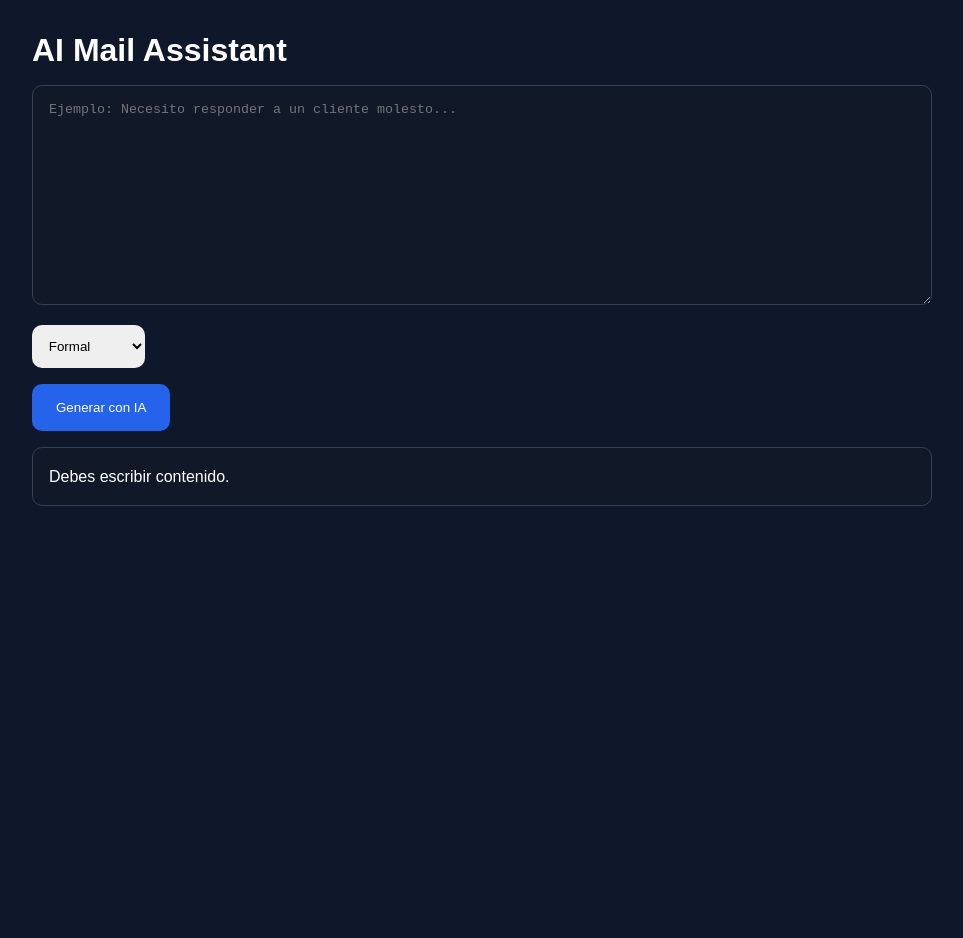
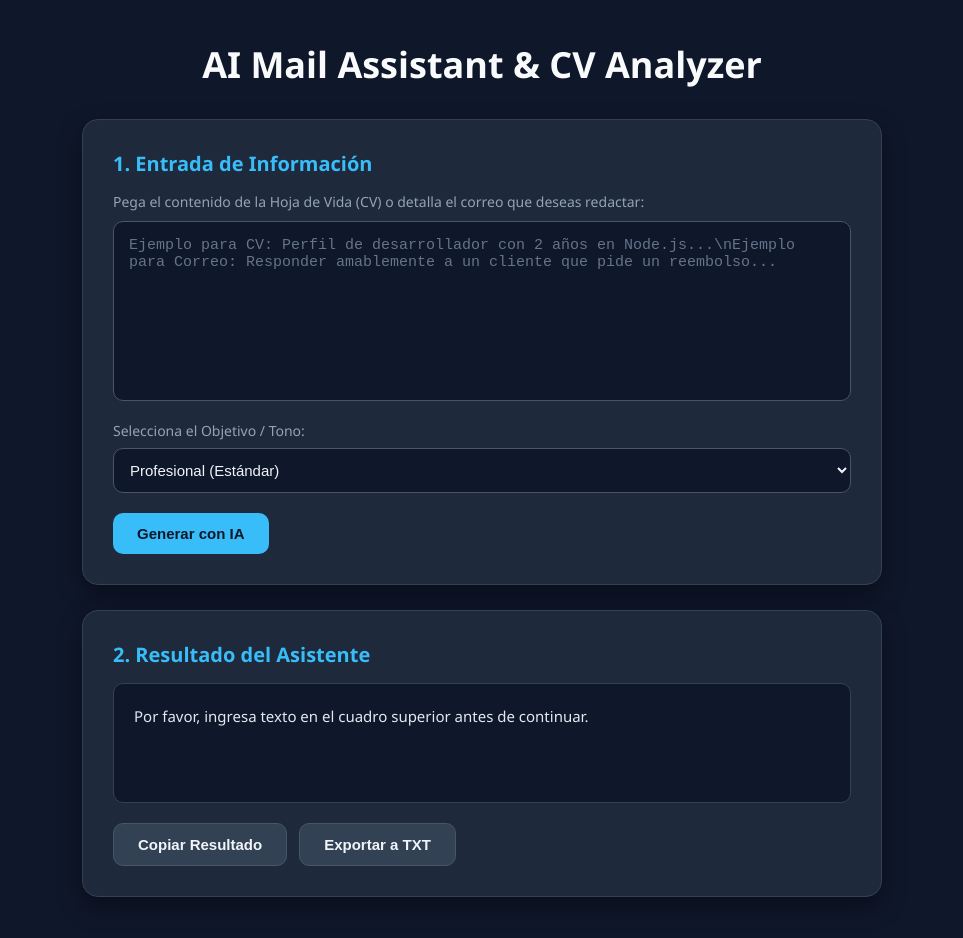
Before and after one commit to langel280311-byte/challenge-transform-industryLF, a website built with Vite: page ai-mail-assistant/index.html in a window 1280 px wide. Both pictures are taken after a click on the button "Generar con IA". Shown: the whole page, without its empty margins (158-1121 px from the left). Before the commit the page ends 800 px from the top, so only its background shows below. Built offline with nearby package versions, Linux system fonts and the light colour scheme.

Commit message:
road to semi-senior

```diff
--- a/ai-mail-assistant/index.html
+++ b/ai-mail-assistant/index.html
@@ -1,13 +1,15 @@
-
 <!DOCTYPE html>
 <html lang="es">
 <head>
-  <meta charset="UTF-8" />
-  <meta name="viewport" content="width=device-width, initial-scale=1.0" />
-  <title>AI Mail Assistant</title>
-  <script type="module" src="/src/main.js"></script>
+  <meta charset="UTF-8">
+  <meta name="viewport" content="width=device-width, initial-scale=1.0">
+  <title>AI Mail Assistant & CV Analyzer</title>
+  <link rel="stylesheet" href="style.css">
 </head>
 <body>
+
   <div id="app"></div>
+
+  <script type="module" src="src/main.js"></script>
 </body>
 </html>
--- a/ai-mail-assistant/src/main.js
+++ b/ai-mail-assistant/src/main.js
@@ -3,50 +3,95 @@
 
 const app = document.querySelector("#app");
 
+// 1. Inyectar la interfaz de usuario estructurada profesionalmente
 app.innerHTML = `
   <main class="container">
-        <h1>AI Mail Assistant</h1>
+    <h1>AI Mail Assistant & CV Analyzer</h1>
 
-        <textarea id="input" placeholder="Ejemplo: Necesito responder a un cliente molesto..."></textarea>
+    <div class="card">
+      <h2>1. Entrada de Información</h2>
+      <p style="color: #94a3b8; font-size: 14px; margin-bottom: 10px;">
+        Pega el contenido de la Hoja de Vida (CV) o detalla el correo que deseas redactar:
+      </p>
 
+      <textarea id="input" placeholder="Ejemplo para CV: Perfil de desarrollador con 2 años en Node.js...\\nEjemplo para Correo: Responder amablemente a un cliente que pide un reembolso..."></textarea>
+
+      <label for="tone">Selecciona el Objetivo / Tono:</label>
       <select id="tone">
-          <option value="formal">Formal</option>
-          <option value="amigable">Amigable</option>
-          <option value="profesional">Profesional</option>
+        <option value="profesional">Profesional (Estándar)</option>
+        <option value="formal">Formal y Corporativo</option>
+        <option value="amigable">Amigable y Cercano</option>
+        <option value="asertivo">Persuasivo y Comercial</option>
+        <option value="analisis_cv">Análisis Crítico de Hoja de Vida (Reclutador)</option>
       </select>
 
-        <br />
+      <div class="buttons">
+        <button id="generate">Generar con IA</button>
+      </div>
+    </div>
 
-        <button id="generate">Generar con IA</button>
+    <div class="card">
+      <h2>2. Resultado del Asistente</h2>
 
-        <section class="result" id="result">
-          La respuesta aparecerá aquí...
-        </section>
+      <div id="loader" class="loader hidden"></div>
+
+      <section class="result" id="result">La respuesta o el análisis de la IA aparecerá en esta sección...</section>
+
+      <div class="buttons">
+        <button id="copy-btn" class="secondary-btn">Copiar Resultado</button>
+        <button id="export-btn" class="secondary-btn">Exportar a TXT</button>
+      </div>
+    </div>
   </main>
 `;
 
-    const button = document.querySelector("#generate");
-    const result = document.querySelector("#result");
+// 2. Captura de Elementos del DOM
+const buttonGenerate = document.querySelector("#generate");
+const buttonCopy = document.querySelector("#copy-btn");
+const buttonExport = document.querySelector("#export-btn");
+const resultArea = document.querySelector("#result");
+const loader = document.querySelector("#loader");
 
-    button.addEventListener("click", async () => {
-      const input = document.querySelector("#input").value;
-      const tone = document.querySelector("#tone").value;
+// 3. Controlador del Evento Principal (Petición a Ollama con phi3)
+buttonGenerate.addEventListener("click", async () => {
+  const inputContext = document.querySelector("#input").value.trim();
+  const selectedTone = document.querySelector("#tone").value;
 
-      if (!input.trim()) {
-        result.textContent = "Debes escribir contenido.";
+  // Validación inicial
+  if (!inputContext) {
+    resultArea.textContent = "Por favor, ingresa texto en el cuadro superior antes de continuar.";
     return;
   }
 
-      result.textContent = "Generando respuesta con phi3...";
+  // Activar interfaz en modo de carga
+  loader.classList.remove("hidden");
+  resultArea.textContent = "";
 
-      const prompt = `
+  // Ingeniería de Prompts dinámica basada en la selección del usuario
+  let prompt = "";
+  if (selectedTone === "analisis_cv") {
+    prompt = `
+Actúas como un reclutador técnico (IT Recruiter) y consultor de talento humano experto.
+Analiza de forma minuciosa, crítica y constructiva la siguiente Hoja de Vida.
 
-Actúa como un asistente empresarial.
-Redacta un correo profesional con tono ${tone} basado en:
+Estructura tu respuesta estrictamente usando los siguientes bloques legibles:
+1. PUNTOS FUERTES: Aspectos destacados, habilidades clave y secciones bien estructuradas.
+2. ÁREAS DE MEJORA: Elementos ausentes, errores de redacción o debilidades en el perfil.
+3. RECOMENDACIONES CLAVE: Consejos prácticos e inmediatos para hacer el CV mucho más atractivo en el mercado laboral.
 
-${input}
+Aquí está la Hoja de Vida para analizar:
+${inputContext}
+    `;
+  } else {
+    prompt = `
+Actúas como un asistente de comunicación corporativa experto.
+Redacta un correo electrónico limpio, claro y estructurado con un tono "${selectedTone}".
+Utiliza marcadores de posición lógicos como [Nombre] o [Fecha] donde corresponda para que sea una plantilla útil.
 
+Básate estrictamente en las siguientes instrucciones y contexto:
+${inputContext}
     `;
+  }
 
   try {
     const response = await fetch("http://localhost:11434/api/generate", {
@@ -56,16 +101,64 @@ ${input}
       },
       body: JSON.stringify({
         model: "phi3",
-            prompt,
+        prompt: prompt,
         stream: false,
       }),
     });
 
+    if (!response.ok) {
+      throw new Error("No se pudo obtener respuesta de Ollama.");
+    }
+
     const data = await response.json();
+    resultArea.textContent = data.response;
 
-        result.textContent = data.response;
   } catch (error) {
-        result.textContent = "Error conectando con Ollama.";
-        console.error(error);
+    resultArea.textContent = "Error al conectar con Ollama. Asegúrate de ejecutar el comando 'ollama run phi3' en tu terminal y que el servidor local esté activo.";
+    console.error("Error en la petición:", error);
+  } finally {
+    // El bloque finally garantiza que el loader desaparezca pase lo que pase
+    loader.classList.add("hidden");
   }
 });
+
+// 4. Funcionalidad: Copiar al Portapapeles
+buttonCopy.addEventListener("click", async () => {
+  const textToCopy = resultArea.textContent;
+
+  if (!textToCopy || textToCopy.startsWith("La respuesta o el análisis")) {
+    alert("Primero debes generar una respuesta válida.");
+    return;
+  }
+
+  try {
+    await navigator.clipboard.writeText(textToCopy);
+    alert("¡Texto copiado al portapapeles con éxito! 📋");
+  } catch (err) {
+    alert("Hubo un problema al intentar copiar el texto.");
+    console.error(err);
+  }
+});
+
+// 5. Funcionalidad: Exportar como archivo de texto descargable
+buttonExport.addEventListener("click", () => {
+  const textToExport = resultArea.textContent;
+
+  if (!textToExport || textToExport.startsWith("La respuesta o el análisis")) {
+    alert("No hay datos generados para exportar.");
+    return;
+  }
+
+  // Generación de un Blob nativo en memoria
+  const blob = new Blob([textToExport], { type: "text/plain;charset=utf-8" });
+  const url = URL.createObjectURL(blob);
+
+  // Elemento temporal de tipo ancla para forzar el flujo de descarga del navegador
+  const link = document.createElement("a");
+  link.href = url;
+  link.download = "Asistente_IA_Resultado.txt";
+  link.click();
+
+  // Liberación del objeto URL para optimizar memoria
+  URL.revokeObjectURL(url);
+});
--- a/ai-mail-assistant/src/style.css
+++ b/ai-mail-assistant/src/style.css
@@ -1,65 +1,180 @@
-
-*{
-  margin:0;
-  padding:0;
-  box-sizing:border-box;
+* {
+  margin: 0;
+  padding: 0;
+  box-sizing: border-box;
 }
 
-body{
-  background:#0f172a;
-  color:white;
-  font-family:Arial, Helvetica, sans-serif;
-  min-height:100vh;
-  padding:2rem;
+body {
+  font-family: 'Segoe UI', Tahoma, Geneva, Verdana, sans-serif;
+  background: #0f172a;
+  color: #f8fafc;
+  min-height: 100vh;
+  padding: 40px 20px;
 }
 
-.container{
-  max-width:900px;
-  margin:auto;
+.container {
+  max-width: 800px;
+  margin: auto;
 }
 
-h1{
-  margin-bottom:1rem;
+h1 {
+  text-align: center;
+  margin-bottom: 30px;
+  font-size: 36px;
+  color: #f8fafc;
+  font-weight: 700;
 }
 
-textarea{
-  width:100%;
-  min-height:220px;
-  background:#111827;
-  color:white;
-  border:1px solid #334155;
-  border-radius:10px;
-  padding:1rem;
-  resize:vertical;
-  margin-bottom:1rem;
+.card {
+  background: #1e293b;
+  padding: 30px;
+  border-radius: 16px;
+  margin-bottom: 25px;
+  box-shadow: 0 10px 25px rgba(0, 0, 0, 0.4);
+  border: 1px solid #334155;
 }
 
-button{
-  background:#2563eb;
-  color:white;
-  border:none;
-  padding:1rem 1.5rem;
-  border-radius:10px;
-  cursor:pointer;
-  margin-bottom:1rem;
+h2 {
+  margin-bottom: 15px;
+  color: #38bdf8;
+  font-size: 20px;
+  font-weight: 600;
 }
 
-button:hover{
-  opacity:.9;
+label {
+  display: block;
+  margin-top: 15px;
+  margin-bottom: 8px;
+  color: #94a3b8;
+  font-size: 14px;
 }
 
-.result{
-  background:#111827;
-  border:1px solid #334155;
-  padding:1rem;
-  border-radius:10px;
-  white-space:pre-wrap;
-  line-height:1.6;
+textarea {
+  width: 100%;
+  height: 180px;
+  resize: none;
+  padding: 15px;
+  border: 1px solid #475569;
+  border-radius: 10px;
+  font-size: 15px;
+  outline: none;
+  background: #0f172a;
+  color: #f1f5f9;
+  transition: border-color 0.2s;
 }
 
-select{
-  padding:.8rem;
-  margin-bottom:1rem;
-  border-radius:10px;
-  border:none;
+textarea:focus {
+  border-color: #38bdf8;
 }
+
+textarea::placeholder {
+  color: #64748b;
+}
+
+select {
+  width: 100%;
+  padding: 12px;
+  border: 1px solid #475569;
+  border-radius: 10px;
+  background: #0f172a;
+  color: #f1f5f9;
+  font-size: 15px;
+  outline: none;
+  cursor: pointer;
+  transition: border-color 0.2s;
+}
+
+select:focus {
+  border-color: #38bdf8;
+}
+
+.buttons {
+  display: flex;
+  gap: 12px;
+  margin-top: 20px;
+  flex-wrap: wrap;
+}
+
+button {
+  padding: 12px 24px;
+  border: none;
+  border-radius: 10px;
+  background: #38bdf8;
+  color: #0f172a;
+  font-size: 15px;
+  font-weight: 600;
+  cursor: pointer;
+  transition: all 0.2s ease;
+}
+
+button:hover {
+  background: #7dd3fc;
+  transform: translateY(-1px);
+}
+
+button:active {
+  transform: translateY(0);
+}
+
+.secondary-btn {
+  background: #334155;
+  color: #f1f5f9;
+  border: 1px solid #475569;
+}
+
+.secondary-btn:hover {
+  background: #475569;
+  color: #fff;
+}
+
+.result {
+  background: #0f172a;
+  padding: 20px;
+  border-radius: 10px;
+  min-height: 120px;
+  white-space: pre-wrap;
+  line-height: 1.6;
+  color: #e2e8f0;
+  border: 1px solid #334155;
+  font-size: 15px;
+}
+
+/* Spinner de Carga Animado */
+.loader {
+  width: 40px;
+  height: 40px;
+  border: 4px solid #334155;
+  border-top: 4px solid #38bdf8;
+  border-radius: 50%;
+  animation: spin 1s linear infinite;
+  margin: 30px auto;
+}
+
+.hidden {
+  display: none !important;
+}
+
+@keyframes spin {
+  0% { transform: rotate(0deg); }
+  100% { transform: rotate(360deg); }
+}
+
+/* RESPONSIVE */
+@media (max-width: 640px) {
+  h1 {
+    font-size: 28px;
+  }
+
+  .card {
+    padding: 20px;
+  }
+
+  .buttons {
+    flex-direction: column;
+  }
+
+  button {
+    width: 100%;
+    text-align: center;
+  }
+}
```
Also changed, not shown: 2 other files. Lines whose indentation alone changed are shown as unchanged.
